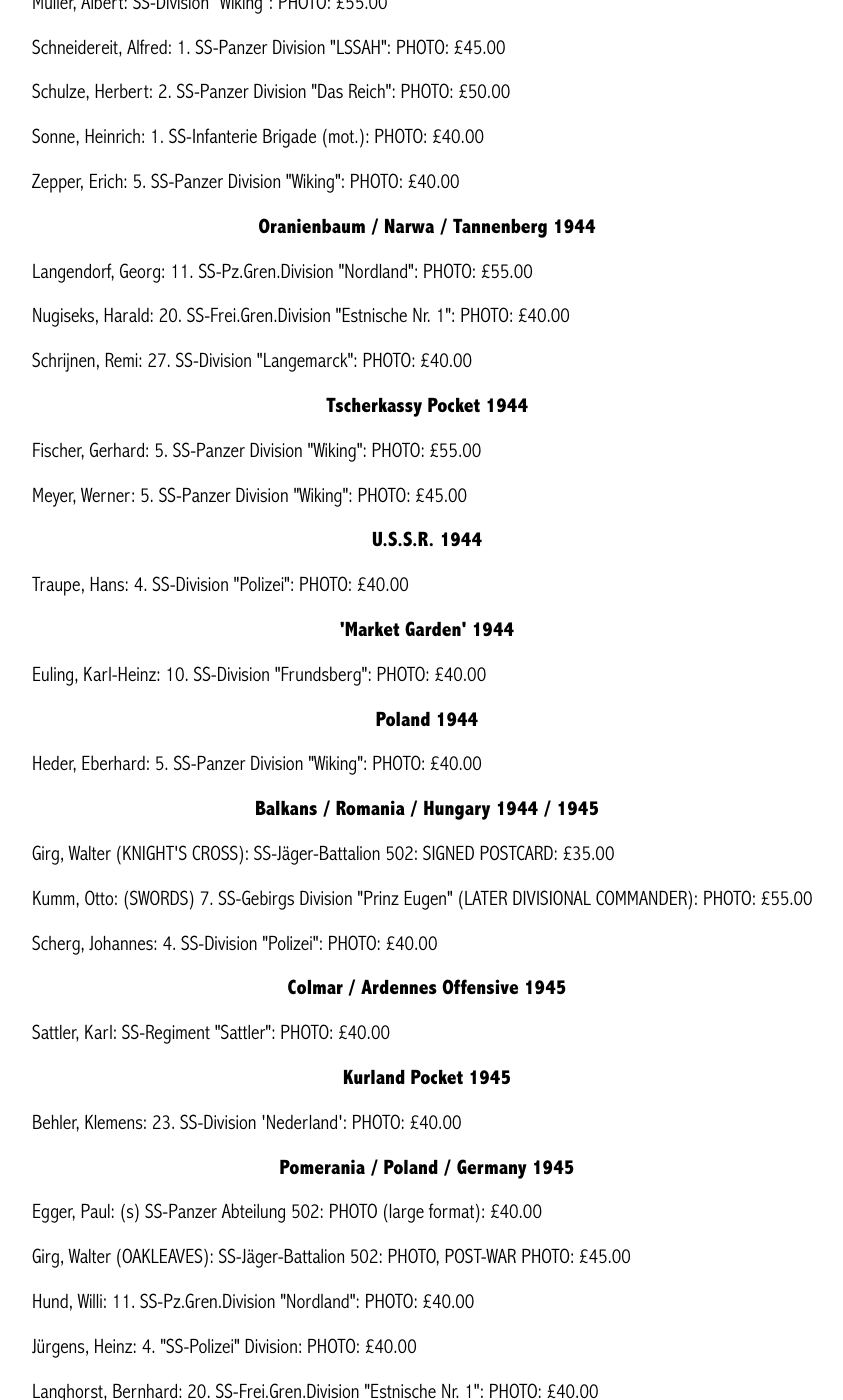
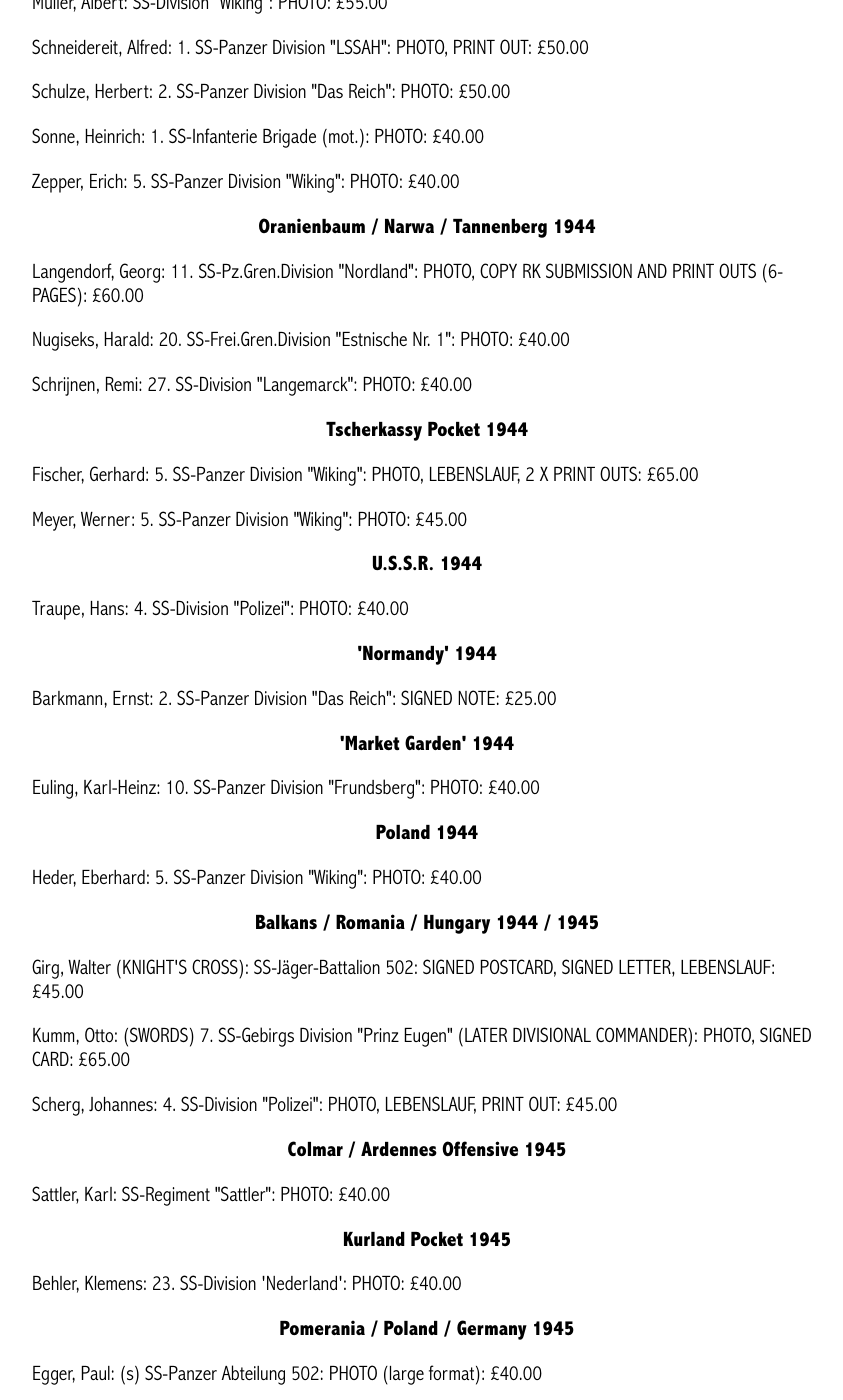
Before and after one commit to lahphotographs/lahphotographs.github.com, a Jekyll site: the page built from Waffen_SS_photos.md, in a window 1280 px wide and 1400 px high, scrolled down 1164 px. Shown: the whole window, without its empty margins (213-1056 px from the left). Built offline with Jekyll 4.4.1, drawn with Linux system fonts in a browser that asks for light colours; some of the changed text lies outside the part shown.

Commit message:
Update Waffen_SS_photos.md

```diff
--- a/Waffen_SS_photos.md
+++ b/Waffen_SS_photos.md
@@ -14,46 +14,49 @@ permalink: /waffen_ss_photos.html
 <br />
 <br />
 <p><b><center>Operation Barbarossa 1941 / 1942</center></b></p>
-<p>Kumm,	Otto (KNIGHT'S CROSS):	SS-Division Reich:	PHOTO: £55.00
+<p>Kumm,	Otto (KNIGHT'S CROSS):	SS-Division Reich:	PHOTO, SIGNED CARD: £65.00
 <br />
 <p><b><center>Kharkov 1943</center></b></p>
-<p>Kumm,	Otto:	(OAKLEAVES) SS-Division "Das Reich":	PHOTO: £55.00
+<p>Kumm,	Otto:	(OAKLEAVES) SS-Division "Das Reich":	PHOTO, SIGNED CARD: £65.00
 <br />
 <p><b><center>Russia 1943</center></b></p>
 <p>Brosow,	Siegfried: 2. SS-Panzer Division "Das Reich":	PHOTO: £40.00
-<p>Eichhorn,	Hugo:	SS-Division "Wiking":	PHOTO: £45.00
+<p>Eichhorn,	Hugo:	SS-Division "Wiking":	PHOTO, LEBENSLAUF: £50.00
 <p>Goehler,	Johannes:	SS-Division "Florian Geyer":	PHOTO (large format): £40.00
-<p>Grieme,	Wilhelm:	SS-Division "Das Reich":	PHOTO: £55.00
+<p>Grieme,	Wilhelm:	SS-Division "Das Reich":	PHOTO, LEBENSLAUF: £60.00
 <p>Lainer,	Josef:	SS-Division "Das Reich":	PHOTO: £40.00
 <p>Mooymann,	Gerardes:	SS-Freiwilligen Legion  "Nederland":	PHOTO (Wartime clipped signature): £250.00
 <p>Muller,	Albert:	SS-Division "Wiking":	PHOTO: £55.00
-<p>Schneidereit,	Alfred:	1. SS-Panzer Division "LSSAH":	PHOTO: £45.00
+<p>Schneidereit,	Alfred:	1. SS-Panzer Division "LSSAH":	PHOTO, PRINT OUT: £50.00
 <p>Schulze,	Herbert: 2. SS-Panzer Division "Das Reich":	PHOTO: £50.00
 <p>Sonne,	Heinrich: 1. SS-Infanterie Brigade (mot.):	PHOTO: £40.00
 <p>Zepper,	Erich:	5. SS-Panzer Division "Wiking":	PHOTO: £40.00
 <br />
 <p><b><center>Oranienbaum / Narwa / Tannenberg 1944</center></b></p>
-<p>Langendorf,	Georg:	11. SS-Pz.Gren.Division "Nordland":	PHOTO: £55.00
+<p>Langendorf,	Georg:	11. SS-Pz.Gren.Division "Nordland":	PHOTO, COPY RK SUBMISSION AND PRINT OUTS (6-PAGES): £60.00
 <p>Nugiseks,	Harald:	20. SS-Frei.Gren.Division "Estnische Nr. 1":	PHOTO: £40.00
 <p>Schrijnen,	Remi:	27. SS-Division "Langemarck":	PHOTO: £40.00
 <br />
 <p><b><center>Tscherkassy Pocket 1944</center></b></p>
-<p>Fischer,	Gerhard:	5. SS-Panzer Division "Wiking":	PHOTO: £55.00
+<p>Fischer,	Gerhard:	5. SS-Panzer Division "Wiking":	PHOTO, LEBENSLAUF, 2 X PRINT OUTS: £65.00
 <p>Meyer,	Werner:	5. SS-Panzer Division "Wiking":	PHOTO: £45.00
 <br />
 <p><b><center>U.S.S.R. 1944</center></b></p>
 <p>Traupe,	Hans:	4. SS-Division "Polizei":	PHOTO: £40.00
 <br />
+<p><b><center>'Normandy' 1944</center></b></p>
+<p>Barkmann,	Ernst:	2. SS-Panzer Division "Das Reich": SIGNED NOTE: £25.00
+<br />
 <p><b><center>'Market Garden' 1944</center></b></p>
-<p>Euling,	Karl-Heinz:	10. SS-Division "Frundsberg":	PHOTO: £40.00
+<p>Euling,	Karl-Heinz:	10. SS-Panzer Division "Frundsberg":	PHOTO: £40.00
 <br />
 <p><b><center>Poland 1944</center></b></p>
 <p>Heder,	Eberhard:	5. SS-Panzer Division "Wiking":	PHOTO: £40.00
 <br />
 <p><b><center>Balkans / Romania / Hungary 1944 / 1945</center></b></p>
-<p>Girg,	Walter (KNIGHT'S CROSS): SS-Jäger-Battalion 502:	SIGNED POSTCARD:	£35.00
-<p>Kumm,	Otto:	(SWORDS) 7. SS-Gebirgs Division "Prinz Eugen" (LATER DIVISIONAL COMMANDER):	PHOTO: £55.00
-<p>Scherg,	Johannes:	4. SS-Division "Polizei":	PHOTO: £40.00
+<p>Girg,	Walter (KNIGHT'S CROSS): SS-Jäger-Battalion 502:	SIGNED POSTCARD, SIGNED LETTER, LEBENSLAUF:	£45.00
+<p>Kumm,	Otto:	(SWORDS) 7. SS-Gebirgs Division "Prinz Eugen" (LATER DIVISIONAL COMMANDER):	PHOTO, SIGNED CARD: £65.00
+<p>Scherg,	Johannes:	4. SS-Division "Polizei":	PHOTO, LEBENSLAUF, PRINT OUT: £45.00
 <br />
 <p><b><center>Colmar / Ardennes Offensive 1945</center></b></p>
 <p>Sattler,	Karl:	SS-Regiment "Sattler":	PHOTO: £40.00
@@ -63,9 +66,9 @@ permalink: /waffen_ss_photos.html
 <br />
 <p><b><center>Pomerania / Poland / Germany 1945</center></b></p>
 <p>Egger,	Paul:	(s) SS-Panzer Abteilung 502:	PHOTO (large format): £40.00
-<p>Girg,	Walter (OAKLEAVES): SS-Jäger-Battalion 502:	PHOTO, POST-WAR PHOTO:	£45.00
+<p>Girg,	Walter (OAKLEAVES): SS-Jäger-Battalion 502:	SIGNED POSTCARD, SIGNED LETTER, LEBENSLAUF:	£45.00
 <p>Hund,	Willi:	11. SS-Pz.Gren.Division "Nordland": PHOTO: £40.00
-<p>Jürgens,	Heinz: 4. "SS-Polizei" Division:	PHOTO:	£40.00
+<p>Jürgens,	Heinz: 4. "SS-Polizei" Division:	PHOTO, 2-PAGE LEBENSLAUF:	£45.00
 <p>Langhorst,	Bernhard:	20. SS-Frei.Gren.Division "Estnische Nr. 1":	PHOTO: £40.00
 <p>Porsch,	Frithjof Elmo:	SS-Pz.Jg.Kp. Dora II: PHOTO: £40.00
 <br />
@@ -74,12 +77,12 @@ permalink: /waffen_ss_photos.html
 <br />
 <p><b><center>Budapest / Hungary / Austria 1945</center></b></p>
 <p>Boosfeld,	Joachim:	8. SS-Division "Florian Geyer":	PHOTO: £40.00
-<p>Buck,	Friedrich:	8. SS-Division "Florian Geyer":	PHOTO: £40.00
+<p>Buck,	Friedrich:	8. SS-Division "Florian Geyer":	PHOTO, COPY LETTER: £45.00
 <p>Gustavsson,	Karl-Heinz:	2. SS-Division "Das Reich":	PHOTO: £40.00
-<p>Hauser,	Hans:	2. SS-Division "Das Reich": PHOTO: £45.00
-<p>Lichte,	Karl-Heinz:	5. SS-Panzer Division "Wiking":	PHOTO: £40.00
-<p>Rieflin,	Fritz:	2. SS-Division "Das Reich":	PHOTO: £40.00
-<p>Sailer,	Johann:	9. SS-Division "Hohenstaufen":	PHOTO: £40.00
+<p>Hauser,	Hans:	2. SS-Division "Das Reich": PHOTO, SIGNED NOTE: £55.00
+<p>Lichte,	Karl-Heinz:	5. SS-Panzer Division "Wiking":	PHOTO, LEBENSLAUF: £45.00
+<p>Rieflin,	Fritz:	2. SS-Division "Das Reich":	PHOTO, LEBENSLAUF: £40.00
+<p>Sailer,	Johann:	9. SS-Division "Hohenstaufen":	PHOTO, LEBENSLAUF: £45.00
 <br />
 <p><b><center>Fortress Breslau 1945</center></b></p>
 <p>Besslein,	Georg-Robert:	9. SS-Division "Hohenstaufen":	PHOTO: £40.00
@@ -89,7 +92,8 @@ permalink: /waffen_ss_photos.html
 <p>Richter,	Friedrich 'Fritz':	10. SS-Division "Frundsberg":	PHOTO: £50.00
 <br />
 <p><b><center>Battle for Berlin 1945</center></b></p>
-<p>Gieseler,	Karl:	11. SS-Pz.Gren.Division "Nordland":	PHOTO: £45.00
+<p>Fenet,	Henri:	33. SS-Frei.Gren.Division "Charlemagne":	SIGNED AND DATED CARD: £25.00
+<p>Gieseler,	Karl:	11. SS-Pz.Gren.Division "Nordland":	PHOTO, LEBENSLAUF: £50.00
 <br />
 <br />
 <p><b><centre>Not see the person you would like to add to your collection in the list above? Just ask for who you seek, so that I can confirm whether they are within the wider collection.
```
